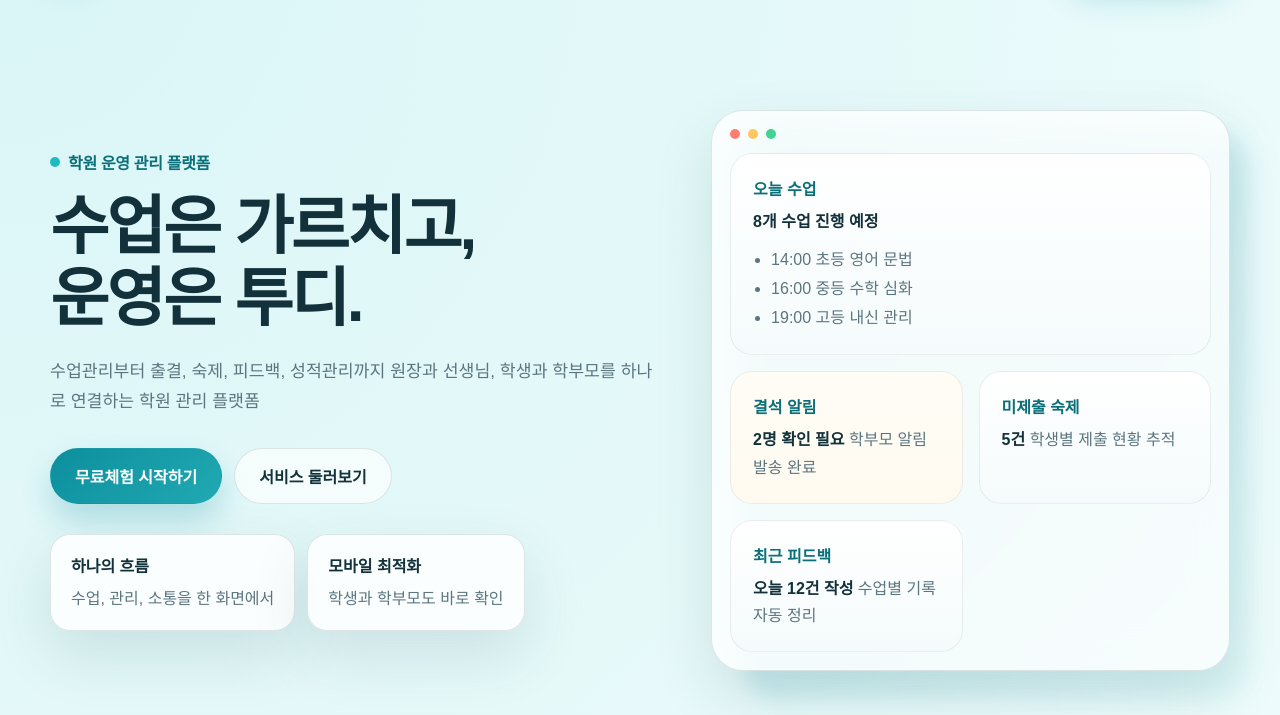
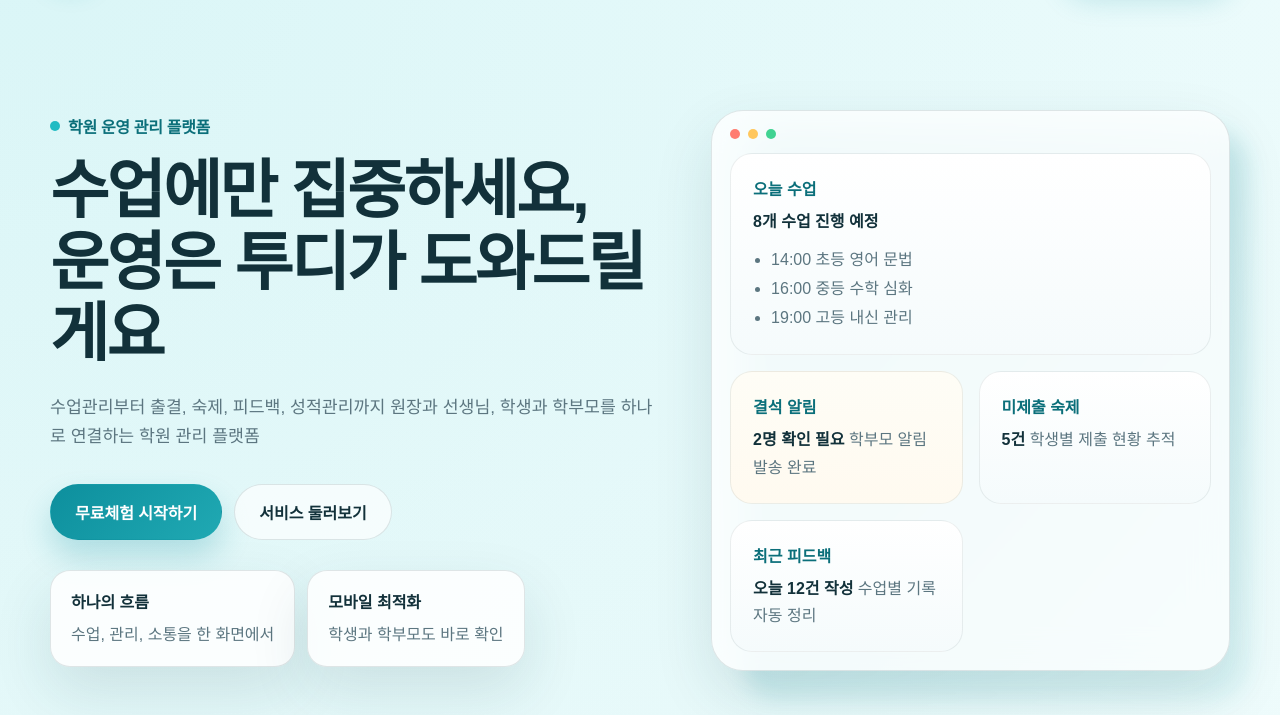
Before and after one commit to anjw999-Caley/tudy-company, a website built with Vite: page index.html in a window 1280 px wide. Shown: the part 85-800 px from the top of the page. Built offline with nearby package versions, Linux system fonts and the light colour scheme; a web font is replaced by a local one.

Commit message:
문구수정

```diff
--- a/index.html
+++ b/index.html
@@ -3,7 +3,7 @@
 <head>
   <meta charset="UTF-8">
   <meta name="viewport" content="width=device-width, initial-scale=1.0">
-  <title>TUDY | 수업은 가르치고, 운영은 투디.</title>
+  <title>TUDY | 수업에만 집중하세요, 운영은 투디가 도와드릴게요</title>
   <meta
     name="description"
     content="출결, 숙제, 피드백, 성적, 상담까지 하나의 플랫폼에서 관리하는 학원 운영 관리 서비스 TUDY 소개 페이지입니다."
@@ -43,7 +43,7 @@
         <div class="container hero-grid">
           <div class="hero-copy">
             <p class="eyebrow">학원 운영 관리 플랫폼</p>
-            <h1>수업은 가르치고,<br>운영은 투디.</h1>
+            <h1>수업에만 집중하세요,<br>운영은 투디가 도와드릴게요</h1>
             <p class="hero-description">
               수업관리부터 출결, 숙제, 피드백, 성적관리까지 원장과 선생님, 학생과 학부모를 하나로 연결하는 학원 관리 플랫폼
             </p>
@@ -451,7 +451,7 @@
       <div class="container footer-inner">
         <div>
           <strong>TUDY</strong>
-          <p>수업은 가르치고, 운영은 투디.</p>
+          <p>수업에만 집중하세요, 운영은 투디가 도와드릴게요</p>
         </div>
         <div class="footer-links">
           <a href="#home">개인정보처리방침</a>
```
Also changed, not shown: dist/index.html.
